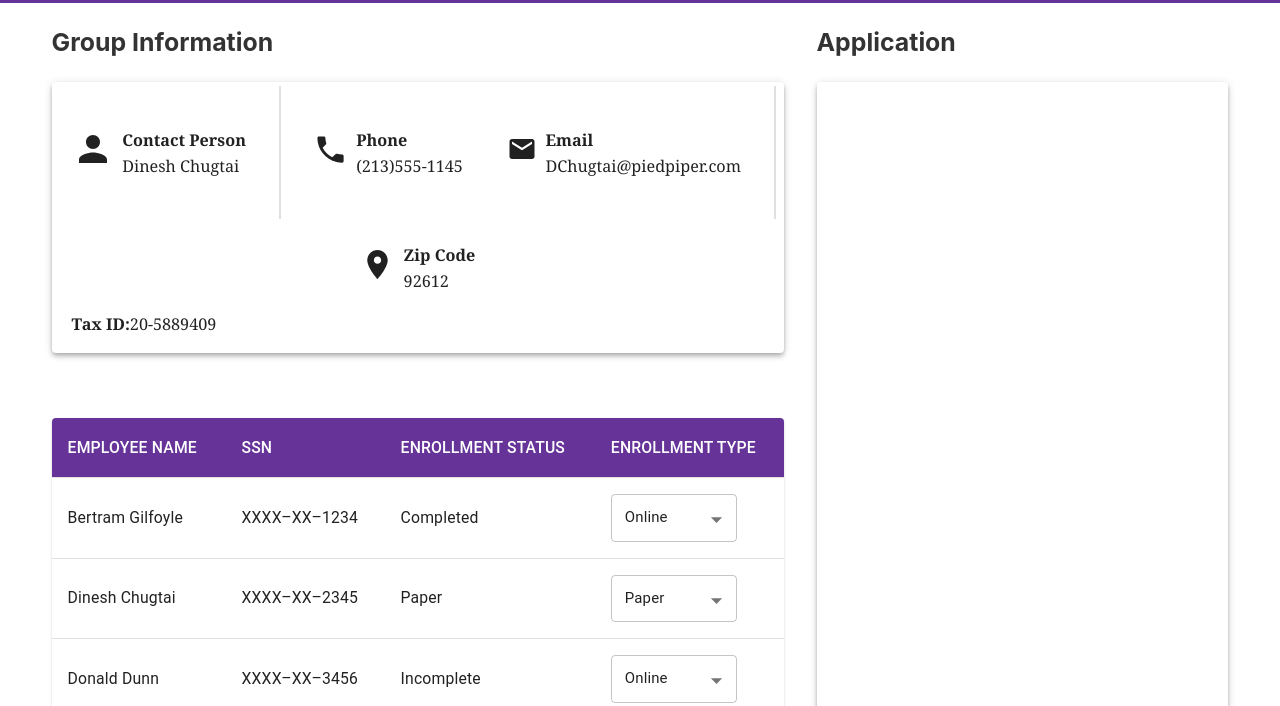
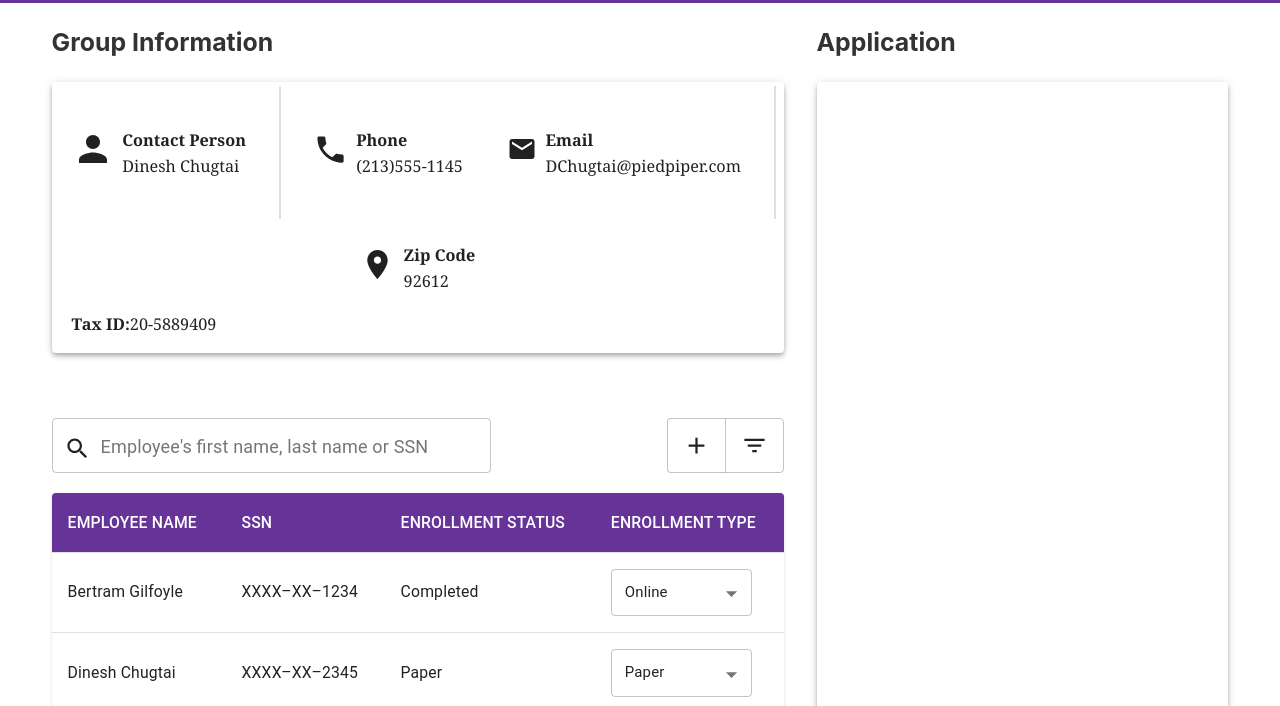
Before and after one commit to bgott/word_brown, a Gatsby site: page / in a window 1280 px wide. Shown: the part 94-800 px from the top of the page. Built offline with nearby package versions, Linux system fonts and the light colour scheme; Gatsby itself is replaced by a stand-in of ours.

Commit message:
add datatable search, buttons

```diff
--- a/src/assets/scss/employee-dt.scss
+++ b/src/assets/scss/employee-dt.scss
@@ -5,8 +5,9 @@
         color: white;
         text-transform: uppercase;
     }
+    .table {
         .MuiFormControl-root {
-        width:80%;
+            width:90%;
         }
 
         .MuiInputBase-root {
@@ -17,9 +18,37 @@
                 padding-bottom: 15px;
             }
         }
+    }
+    .table-data-control {
+        display: flex;
+        justify-content: space-between;
+        margin-bottom :1.2em;
+        .search {
+            width: 60%;
+        }
+        .MuiFormLabel-root, .MuiInputLabel-root, .MuiInputLabel-formControl, .MuiInputLabel-animated, .MuiInputLabel-outlined {
+            margin-left:35px;
+        }
+        .MuiInputLabel-shrink, .Mui-Focused {
+            margin-left:0px !important;
+        }
+        .MuiOutlinedInput-input {
+            padding: 18.5px 10px;
+        }
 
-    .type-select {
-        //padding-top:15px;
-        //padding-bottom:15px;
+        .MuiFormControl-root {
+            width:100%;
+        }
+        .MuiInputBase-root,.MuiOutlinedInput-root, .MuiInputBase-formControl, .MuiInputBase-adornedEnd ,.MuiOutlinedInput-adornedEnd {
+            display: inline-flex;
+            flex-direction: row-reverse;
+        }
+        .MuiInputAdornment-root, .MuiInputAdornment-positionStart {
+            margin-left: 12px;
+            margin-top: 5px;
+        }
+        .MuiInputBase-root {
+            font-size: 95%;
         }
     }
+}
--- a/src/assets/scss/layout.css
+++ b/src/assets/scss/layout.css
@@ -451,7 +451,7 @@ form {
   padding-left: 0;
   padding-right: 0;
   padding-top: 0;
-  margin-bottom: 1.45rem;
+  margin-bottom: 0;
 }
 noscript {
   margin-left: 0;
--- a/src/components/employee-dt.js
+++ b/src/components/employee-dt.js
@@ -9,8 +9,15 @@ import TablePagination from '@material-ui/core/TablePagination';
 import Paper from '@material-ui/core/Paper';
 import FormControl from '@material-ui/core/FormControl';
 import Select from '@material-ui/core/Select';
-import InputLabel from '@material-ui/core/InputLabel';
 import MenuItem from '@material-ui/core/MenuItem';
+import TextField from '@material-ui/core/TextField';
+import InputAdornment from '@material-ui/core/InputAdornment';
+import SearchIcon from '@material-ui/icons/Search';
+import IconButton from '@material-ui/core/IconButton';
+import ButtonGroup from '@material-ui/core/ButtonGroup';
+import Button from '@material-ui/core/Button';
+import AddIcon from '@material-ui/icons/Add';
+import FilterListIcon from '@material-ui/icons/FilterList';
 
 function createData(name, ssn, status, type) {
   return { name, ssn, status, type };
@@ -29,9 +36,33 @@ const rows = [
   createData('Richard Hendricks', 'XXXX–XX–1234', 'Completed', 'Online'),
 ];
 
+const search_text = "Employee's first name, last name or SSN";
+const search_input_props = {
+    endAdornment: (
+        <InputAdornment position="start">
+            <SearchIcon />
+        </InputAdornment>
+    ),
+};
+
 const EmployeeDatatable = () => (
+
     <>
+
         <div className="employee-section">
+            <div className="table-data-control">
+                <form className="search" noValidate autoComplete="off">
+                    <TextField className="search-input" label={search_text} variant="outlined" InputProps={search_input_props}/>
+                </form>
+                <ButtonGroup size="medium">
+                    <Button>
+                        <AddIcon />
+                    </Button>
+                    <Button>
+                        <FilterListIcon />
+                    </Button>
+                </ButtonGroup>
+            </div>
             <TableContainer component={Paper}>
                 <Table className="table" aria-label="simple table">
                     <TableHead>
```
Lines whose indentation alone changed are shown as unchanged.
